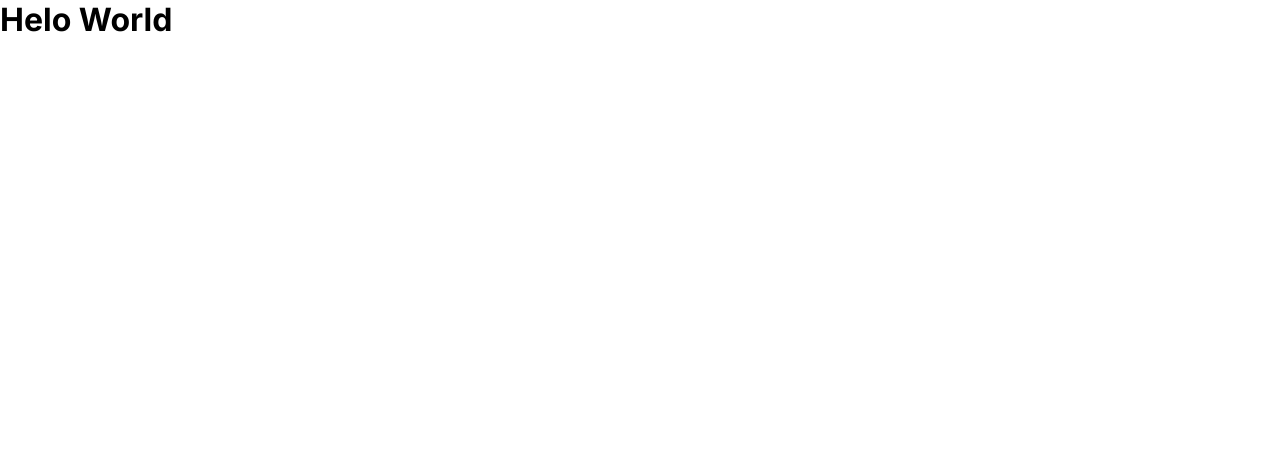
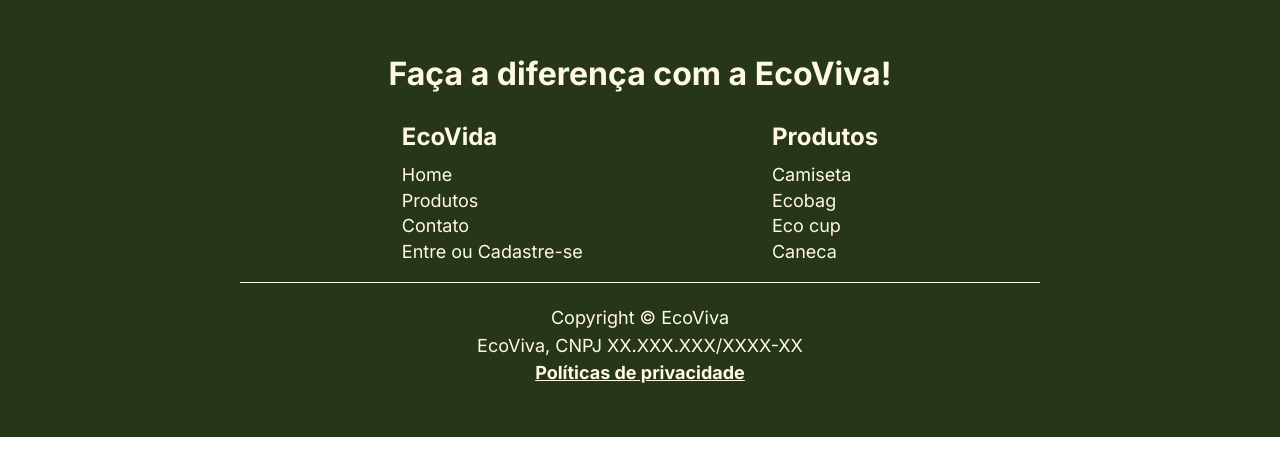
Before and after one commit to GlauberBispo/projeto-final-react, a React (Create React App) app: page / in a window 1280 px wide. Shown: the top 476 px of the page. Built offline with nearby package versions, Linux system fonts and the light colour scheme.

Commit message:
Construído footer

```diff
--- a/src/App.tsx
+++ b/src/App.tsx
@@ -1,9 +1,10 @@
 import './App.css';
+import Footer from './components/footer';
 
 function App() {
   return (
   <>
-    <h1>Helo World</h1>
+    <Footer />
   </>
   );
 }
--- a/src/components/footer/index.tsx
+++ b/src/components/footer/index.tsx
@@ -1,8 +1,37 @@
-
+import './style.css'
 
 export default function Footer () {
     return (
         <>
+        <footer>
+            <h2 className='footer-h2'>Faça a diferença com a EcoViva!</h2>
+            <div className='footer-container-list'>
+                <div className='footer-container-links'>
+                    <span>EcoVida</span>
+                    <ul>
+                        <li><a href="">Home</a></li>
+                        <li><a href="">Produtos</a></li>
+                        <li><a href="">Contato</a></li>
+                        <li><a href="">Entre ou Cadastre-se</a></li>
+                    </ul>
+                </div>
+                <div className='footer-container-links'>
+                    <span>Produtos</span>
+                    <ul>
+                        <li><a href="">Camiseta</a></li>
+                        <li><a href="">Ecobag</a></li>
+                        <li><a href="">Eco cup</a></li>
+                        <li><a href="">Caneca</a></li>
+                    </ul>
+                </div>
+            </div>
+            <div className="line"></div>
+            <div className='information'>
+                <p>Copyright © EcoViva</p>
+                <p>EcoViva, CNPJ XX.XXX.XXX/XXXX-XX</p>
+                <a href="#">Políticas de privacidade</a>
+            </div>
+        </footer>
         </>
     )
 }
--- a/src/components/footer/style.css
+++ b/src/components/footer/style.css
@@ -0,0 +1,83 @@
+footer {
+    display: flex;
+    flex-direction: column;
+    justify-content: center;
+    align-items: center;
+    width: 100%;
+    height: 27.3125rem;
+    background: #283618;
+}
+
+.footer-h2 {
+    color: #FEFAE0;
+    font-family: Inter;
+    font-size: 2rem;
+    font-weight: 700;
+    margin-bottom: 1.81rem;
+}
+
+.footer-container-list {
+    display: flex;
+    justify-content: space-around;
+    align-items: center;
+    width: 52%;
+}
+
+.footer-container-links {
+    display: flex;
+    flex-direction: column;
+    gap: 0.56rem;
+}
+
+.footer-container-links span {
+    color: #FEFAE0;
+    font-size: 1.5rem;
+    font-weight: 600;
+}
+
+.footer-container-links ul {
+    margin-bottom: 1rem;
+}
+
+.footer-container-links ul > li {
+    margin: 0.28rem 0 ;
+    list-style: none;
+}
+
+.footer-container-links ul > li > a {
+    color: #FEFAE0;
+    font-size: 1.125rem;
+    font-weight: 400;
+    text-decoration: none;
+}
+
+.line {
+    width: 50rem;
+    height: 0.0625rem;
+    background: #FEFAE0;
+}
+
+.information {
+    display: flex;
+    flex-direction: column;
+    justify-content: center;
+    align-items: center;
+    margin-top: 1.5rem;
+    gap: 0.4rem;
+}
+
+.information p {
+    color: #FEFAE0;
+    font-size: 1.125rem;
+    font-weight: 400;
+}
+
+.information a {
+    color: #FEFAE0;
+    font-family: Inter;
+    font-size: 1.125rem;
+    font-style: normal;
+    font-weight: 600;
+    line-height: normal;
+    text-decoration-line: underline;
+}
```
